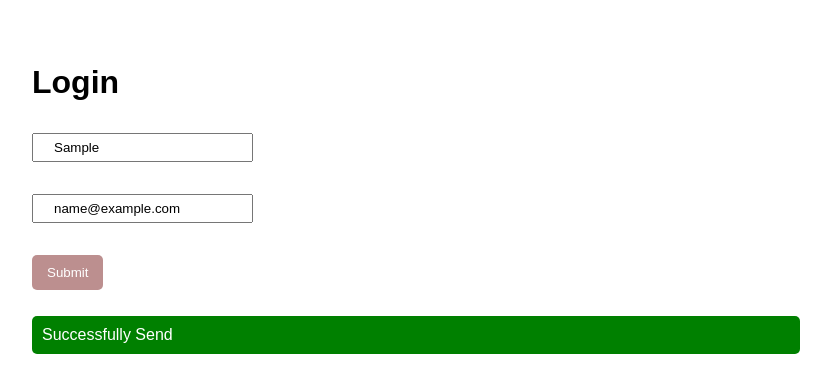
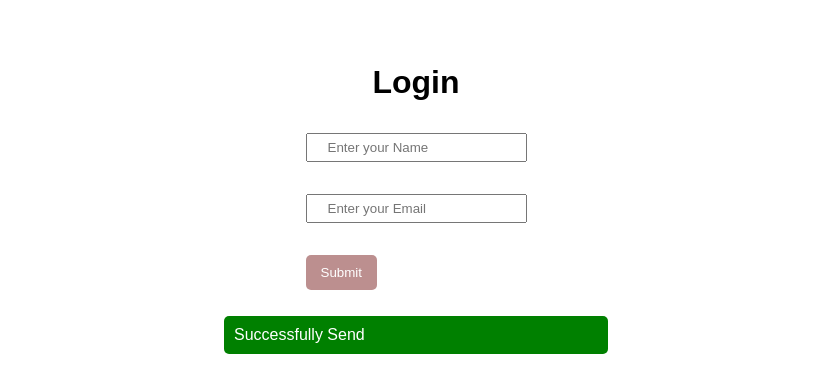
Before and after one commit to abcdamit44/login-from, a plain HTML site: page index.html in a window 1280 px wide. Both pictures are taken after typing "Sample", "name@example.com" into the empty fields and a click on the button "Submit". Shown: the whole page, without its empty margins (224-1055 px from the left). Drawn offline with Linux system fonts and the light colour scheme.

Commit message:
Moved center

```diff
--- a/index.html
+++ b/index.html
@@ -17,6 +17,10 @@
         .container {
             width: 60%;
             margin: 5vw auto;
+            display: flex;
+            justify-content: center;
+            flex-direction: column;
+            align-items: center;
         }
 
         .mt-3 {
@@ -44,6 +48,7 @@
             color: #fff;
             margin-top: 2vw;
             border-radius: 5px;
+            width: 50%;
         }
 
         .danger {
@@ -52,6 +57,7 @@
             color: #fff;
             margin-top: 2vw;
             border-radius: 5px;
+            width: 50%;
         }
     </style>
 </head>
@@ -84,6 +90,8 @@
                 msg.classList.remove("danger");
                 msg.classList.add("success");
                 msg.innerHTML = "Successfully Send"
+                name.value = ''
+                email.value = ''
             }
 
         }
```
